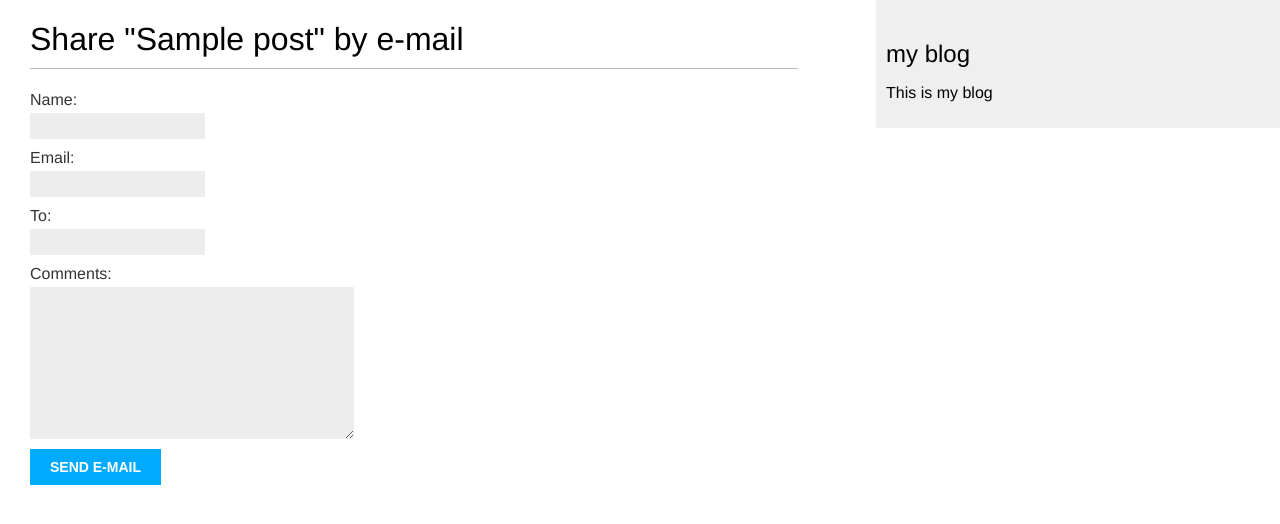
After one commit to PurpleCloudy/blog, a Django app: page /blog/1/share/ in a window 1280 px wide. The commit adds this page. Shown: the top 524 px of the page. Run offline with Django 4.2, Linux system fonts and the light colour scheme; tables that the repository leaves empty hold one stand-in row (values such as "Sample post").

Commit message:
sending emails done

```diff
--- /dev/null
+++ b/mysite/blog/forms.py
@@ -0,0 +1,7 @@
+from django import forms
+
+class EmailPostForm(forms.Form):
+    name = forms.CharField(max_length=25)
+    email = forms.EmailField()
+    to = forms.EmailField()
+    comments = forms.CharField(required=False, widget=forms.Textarea)
--- a/mysite/blog/templates/blog/post/detail.html
+++ b/mysite/blog/templates/blog/post/detail.html
@@ -10,4 +10,8 @@
 </p>
 {{post.body|linebreaks}}
 
+<p>
+    <a href="{% url 'blog:post_share' post.id %}">Share this post</a>
+</p>
+
 {% endblock %}
--- /dev/null
+++ b/mysite/blog/templates/blog/post/share.html
@@ -0,0 +1,19 @@
+{% extends "blog/base.html" %}
+
+{% block title %} Share a post {% endblock %}
+
+{% block content %}
+    {% if sent %}
+        <h1>E-mail succesfully sent</h1>
+        <p>"{{post.title}}" was succesfully sent to {{form.cleaned_data.to}}</p>
+    {% else %}
+        <h1>Share "{{post.title}}" by e-mail</h1>
+        <form action="" method="post">
+            {% csrf_token %}
+
+            {{form.as_p}}
+
+            <input type="submit" value="Send e-mail">
+        </form>
+    {% endif %}
+{% endblock %}
--- a/mysite/blog/urls.py
+++ b/mysite/blog/urls.py
@@ -5,5 +5,6 @@ app_name = 'blog'
 
 urlpatterns = [
     path('', views.PostListView.as_view(), name = 'post list'),
-    path('<int:year>/<int:month>/<int:day>/<slug:post>/', views.post_detail, name = 'post_detail')
+    path('<int:year>/<int:month>/<int:day>/<slug:post>/', views.post_detail, name = 'post_detail'),
+    path('<int:post_id>/share/', views.post_share, name = 'post_share')
 ]
--- a/mysite/blog/views.py
+++ b/mysite/blog/views.py
@@ -3,6 +3,8 @@ from .models import Post
 from django.http import Http404
 from django.core.paginator import Paginator, EmptyPage, PageNotAnInteger
 from django.views.generic import ListView
+from .forms import EmailPostForm
+from django.core.mail import send_mail
 
 
 # Create your views here.
@@ -15,6 +17,28 @@ def post_detail(request, year, month, day, post):
                              publish__day = day)
     return render(request, 'blog/post/detail.html', {'post':post})
 
+def post_share(request, post_id):
+    #пост извлекается по его id
+    post = get_object_or_404(Post, id = post_id, status = Post.Status.PUBLISHED)
+
+    sent = False
+
+    if request.method == 'POST':
+        #форма отправлена
+        form = EmailPostForm(request.POST)
+        #если поля формы успешно прошли валидацию
+        if form.is_valid():
+            cd = form.cleaned_data
+            post_url = request.build_absolute_uri(post.get_absolute_url())
+            subject = f'{cd["name"]} recommends you read {post.title}'
+            message = f'Read {post.title} at {post_url}\n\n {cd["name"]}\'s comments: {cd["comments"]}'
+            send_mail(subject, message, 'forstudy546@gmail.com', [cd['to']])
+            sent = True
+
+    else:
+        form = EmailPostForm()
+
+    return render(request, 'blog/post/share.html', {'post':post, 'form':form, 'sent':sent})
 # def post_list(request):
 #     post_list = Post.objects.all()
 #     #постраничная разбивка по 3 поста на страницу
```
Also changed, not shown: mysite/mysite/settings.py (+9 -0 lines).
